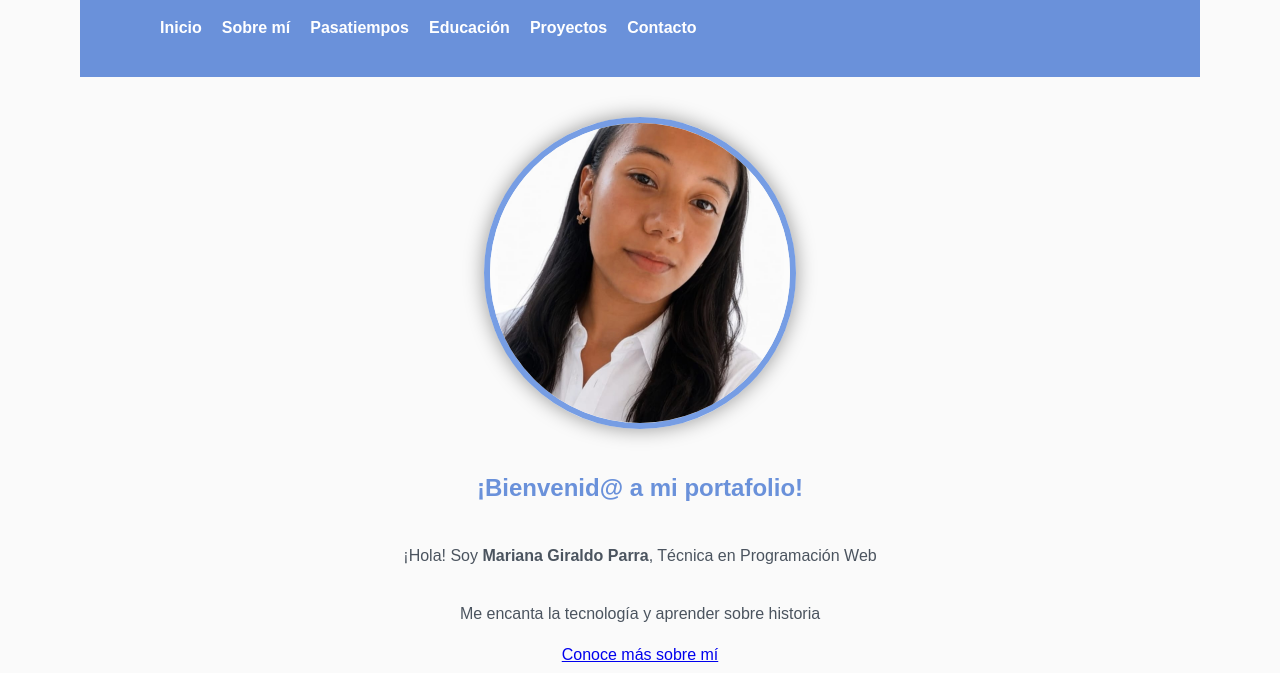
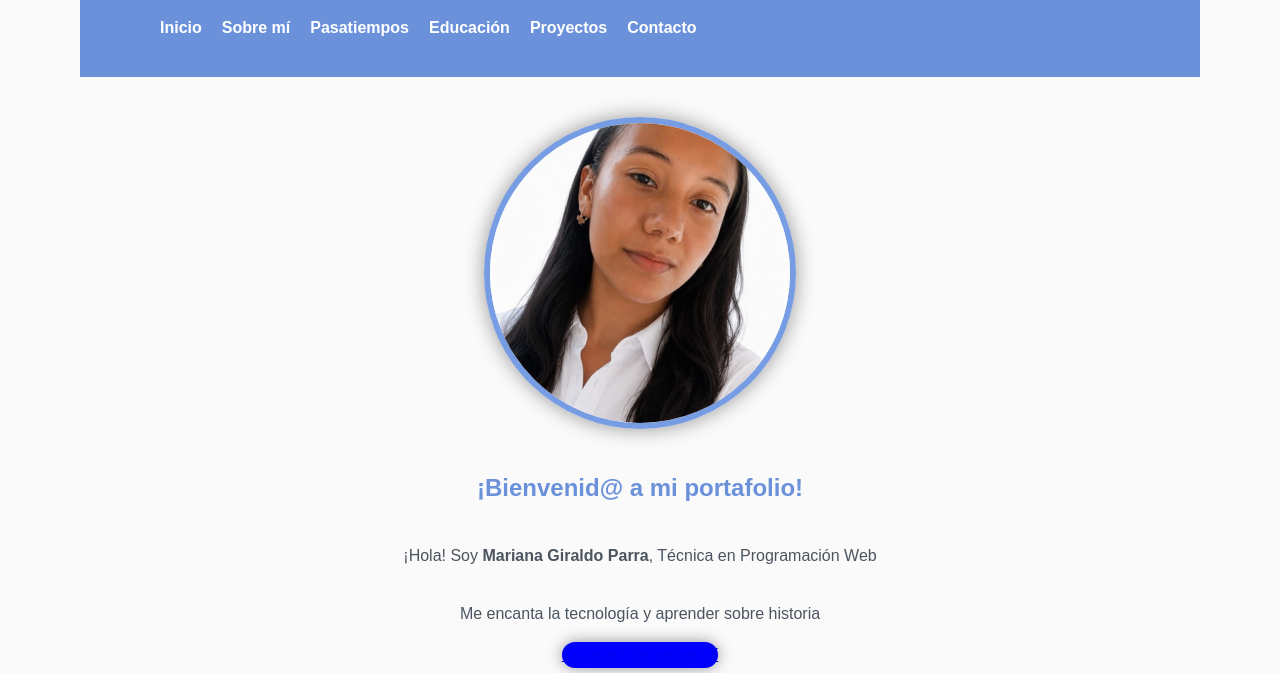
Before and after one commit to Kami-200981827/Portafolio_Mariana, a plain HTML site: page index.html in a window 1280 px wide. Shown: the part 127-800 px from the top of the page. Drawn offline with Linux system fonts and the light colour scheme.

Commit message:
Update styles.css

```diff
--- a/styles.css
+++ b/styles.css
@@ -30,7 +30,7 @@ header {
     justify-content: space-between;
     align-items: center;
 }
-btn{
+.btn {
     background-color: blue;
     box-shadow: 0 0 15px rgba(0,0,0,0.4);
     display: inline-block;
```
